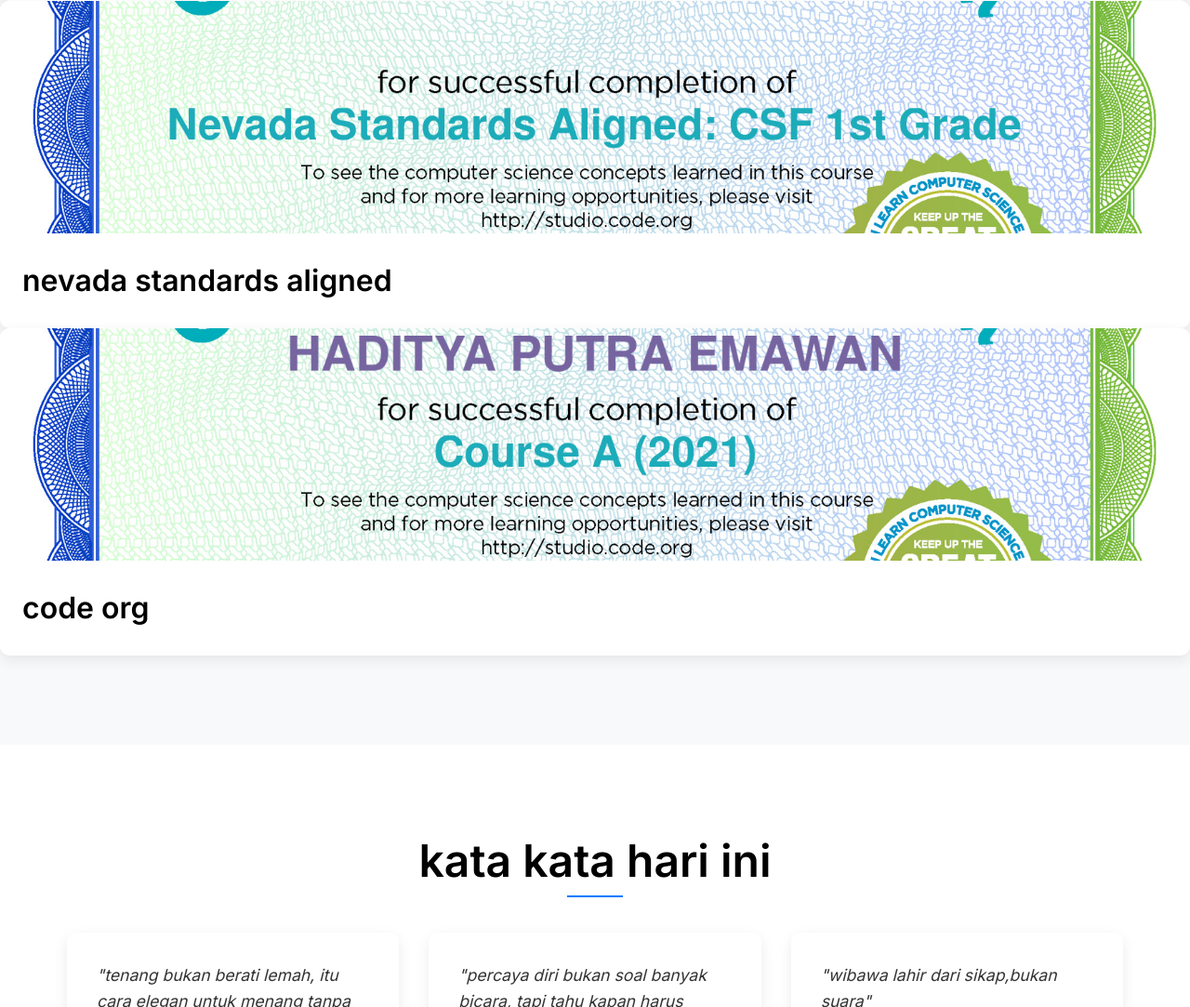
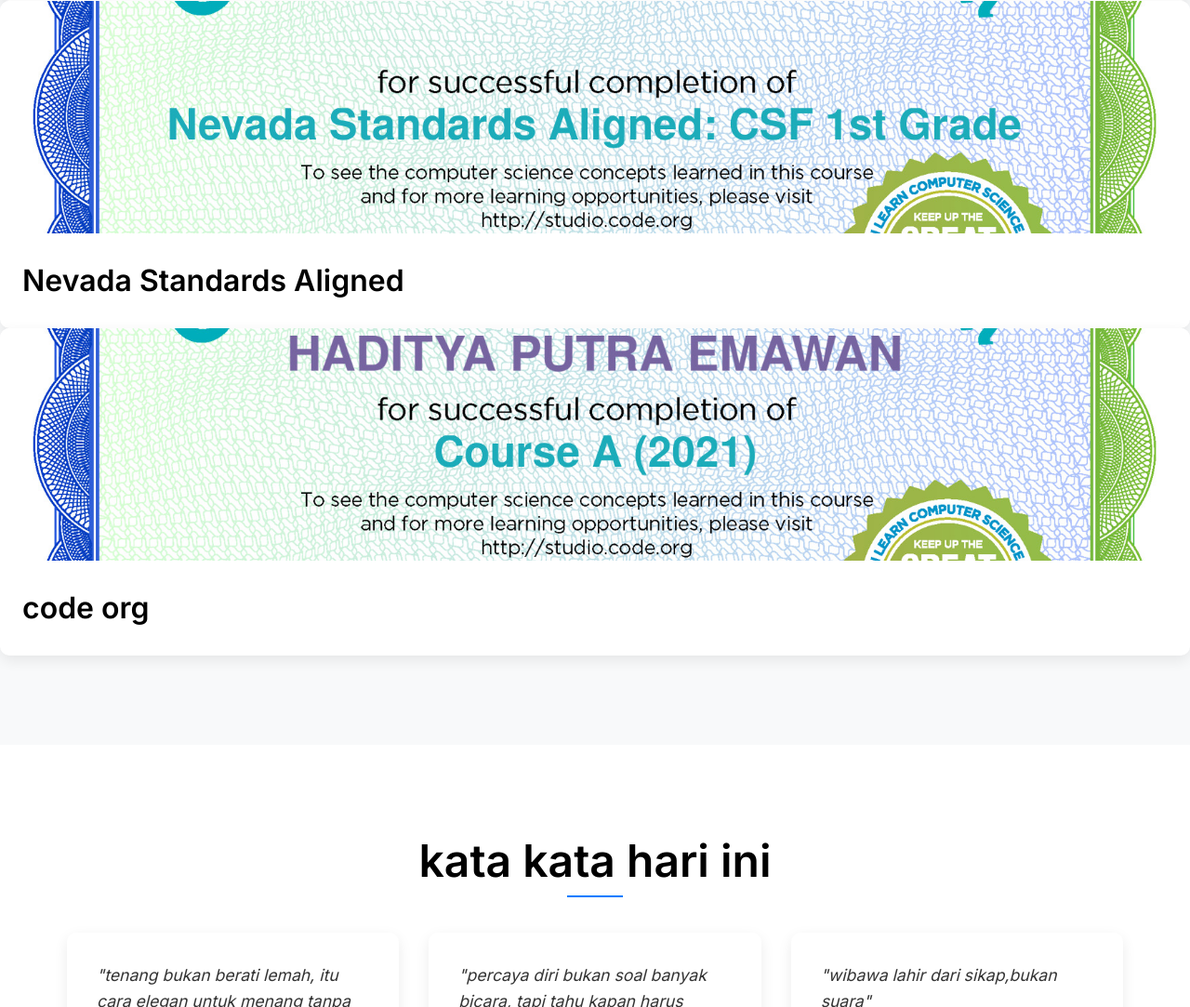
Before and after one commit to hadityaputraemawan-eng/web-portofolio-saya, a plain HTML site: page index.html in a window 1280 px wide. Shown: the part 3944-5027 px from the top of the page at 93% size. Drawn offline with Linux system fonts and the light colour scheme.

Commit message:
Update index.html
new

```diff
--- a/index.html
+++ b/index.html
@@ -241,7 +241,7 @@ I'm studying at SMK Wikrama Bogor, majoring in PPLG, in the Ciawi 5 area. My dre
                         </div>
                     </div>
                     <div class="portfolio-content">
-                        <h3 class="portfolio-title">nevada standards aligned</h3>
+                        <h3 class="portfolio-title">Nevada Standards Aligned</h3>
                         <!-- <p class="portfolio-description">Intuitive food delivery application with real-time tracking and seamless ordering.</p> -->
                         <div class="portfolio-tags">
                             <!-- <span class="tag">Mobile</span> -->
```
